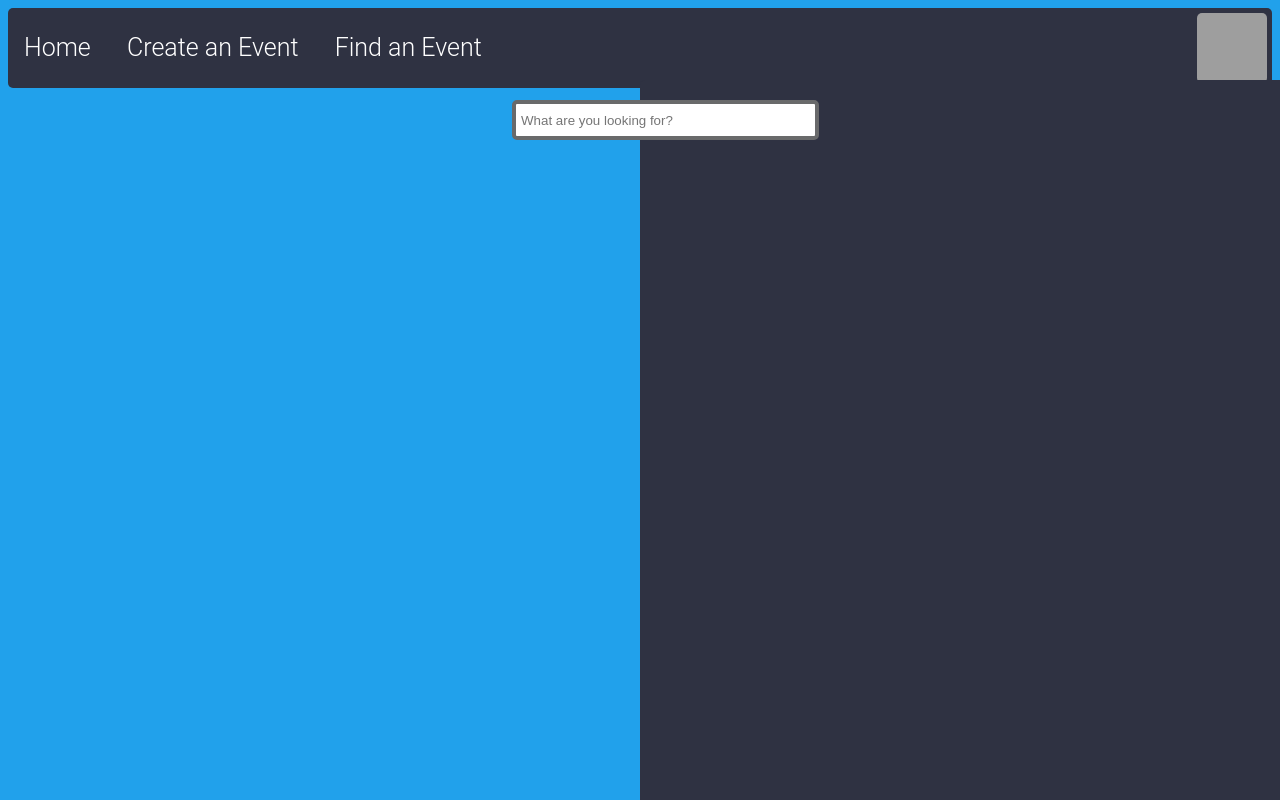
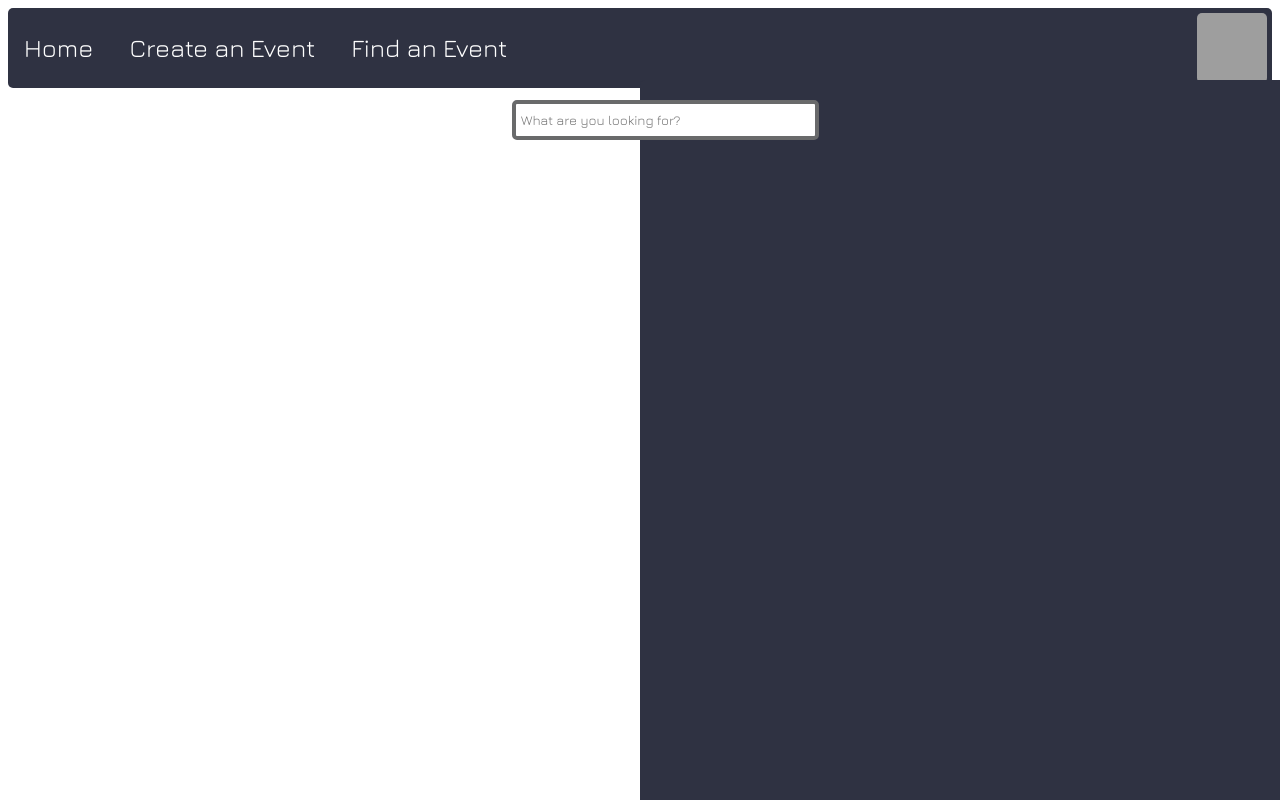
Before and after one commit to tjballworm/Hackathon2020, a website: page Public/Find.html in a window 1280 px wide. Drawn offline with nearby package versions, Linux system fonts and the light colour scheme; grey boxes are pictures that could not be loaded.

Commit message:
update find

```diff
--- a/Public/Find.css
+++ b/Public/Find.css
@@ -1,10 +1,11 @@
 @import url(https://fonts.googleapis.com/css?family=Open+Sans);
-
+*{
+    font-family: 'Jura';
+}
 body{
   background: #f2f2f2;
-  font-family: 'Open Sans', sans-serif;
   /*background-image: url("https://cdn.discordapp.com/attachments/670795475557023744/670833639994556417/GGblue.png");*/
-  background-color: #21a1eb;
+  background-color: #fff;
 
 }
 
@@ -59,7 +60,6 @@ body{
 .nav-bar-link {
     position: relative;
     user-select: none;
-    font-family: 'Roboto', sans-serif;
     color: #fff;
     text-align: center;
     padding: 14px 16px;
--- a/Public/Find.html
+++ b/Public/Find.html
@@ -2,6 +2,8 @@
 <head>
 <link rel="stylesheet" href="./Find.css">
 <script src="./Home.js"></script>
+<link href="https://fonts.googleapis.com/css?family=Jura&display=swap" rel="stylesheet">
+
 </head>
 <body>
     <nav id='nav-bar'>
```
